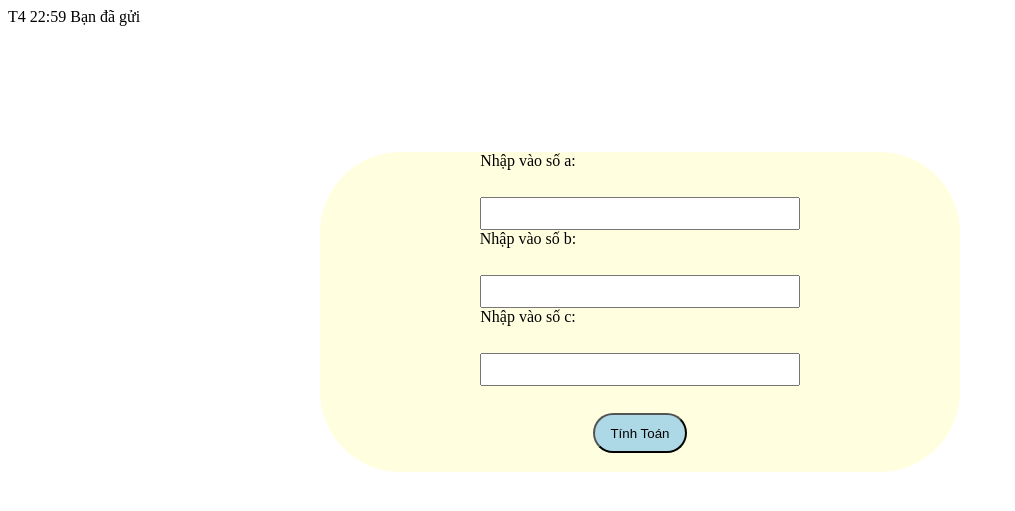
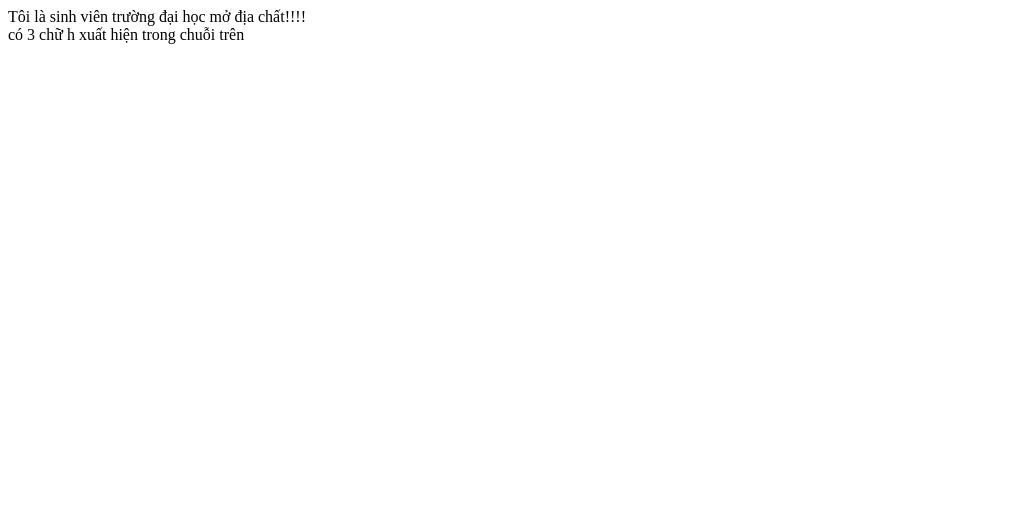
Before and after one commit to Hmkien/Baithuchanhweb, a PHP site: page / in a window 1280 px wide. Shown: the top 511 px of the page, without its empty margins (0-1015 px from the left). Run offline with PHP 8.4, Linux system fonts and the light colour scheme.

Commit message:
slide 30 03

```diff
--- a/PHP/index.php
+++ b/PHP/index.php
@@ -1,66 +1,7 @@
-T4 22:59
-Bạn đã gửi
-<!DOCTYPE html>
-<html lang="vi">
-<head>
-    <meta charset="UTF-8">
-    <meta name="viewport" content="width=device-width, initial-scale=1.0">
-    <title>Tính phương trình bậc 2</title>
-    <style>
-        .tinh-toan {
-            width: 40em;
-            height: 20em;
-            background: lightyellow;
-            margin: 0 auto;
-            text-align: center;
-            margin-top: 10%;
-            border-radius: 5em;
-        }
-        .tinh-toan label {
-            margin-right: 35%;
-        }
-        .tinh-toan input{
-            margin: 2em 0 0 0 ;
-        }
-    </style>
-</head>
-<body>
-    <form action="./index.php" method="GET">
-        <div class="tinh-toan">
-            <label for="soA">Nhập vào số a:</label><br>
-            <input type="text" name="soA" style="width:24em;height:2.5em"><br>
-            <label for="soB">Nhập vào số b:</label><br>
-            <input type="text" name="soB" style="width:24em;height:2.5em"><br>
-            <label for="soC">Nhập vào số c:</label><br>
-            <input type="text" name="soC" style="width:24em;height:2.5em">
-            <br>
-            <input type="submit" name="tinhToan" value="Tính Toán" style="width:7em;height:3em;background:lightblue;border-radius:3em;margin-top:2em">
-        </div>
-    </form>
-    <?php
-    if( isset($_GET['soA']) && isset($_GET['soB']) && isset($_GET['soC']) ){
-         $soA = (float) $_GET["soA"];
-        $soB = (float) $_GET["soB"];
-        $soC = (float) $_GET["soC"];
+<?php
+$name="Tôi là sinh viên trường đại học mở địa chất!!!!";
+$temp = substr_count($name ,"h");
+echo $name;
+echo"<br>có " . $temp . " chữ h xuất hiện trong chuỗi trên";
 
-        if($soA == 0){
-            echo "Phương trình không phải phương trình bậc 2";
-        } else {
-            $delta = ($soB * $soB) - (4 * $soA * $soC);
-
-            if($delta > 0){
-                $x1 = (-$soB + sqrt($delta)) / (2 * $soA);
-                $x2 = (-$soB - sqrt($delta)) / (2 * $soA);
-                echo "Phương trình có hai nghiệm phân biệt x1=" . $x1 . ", x2=" . $x2;
-            } elseif($delta == 0){
-                $x1 = -$soB / (2 * $soA);
-                echo "Phương trình có nghiệm kép x1=x2=" . $x1;
-            } else {
-                echo "Phương trình vô nghiệm";
-            }
-        }
-    }
-
-    ?>
-</body>
-</html>
+?>
```
